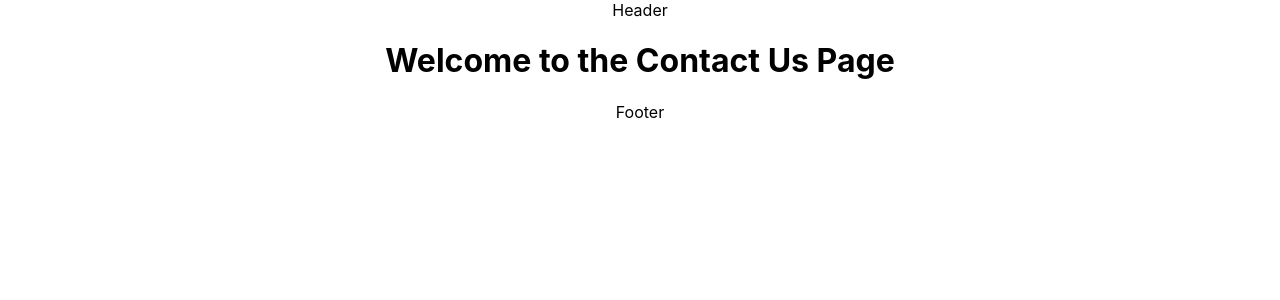
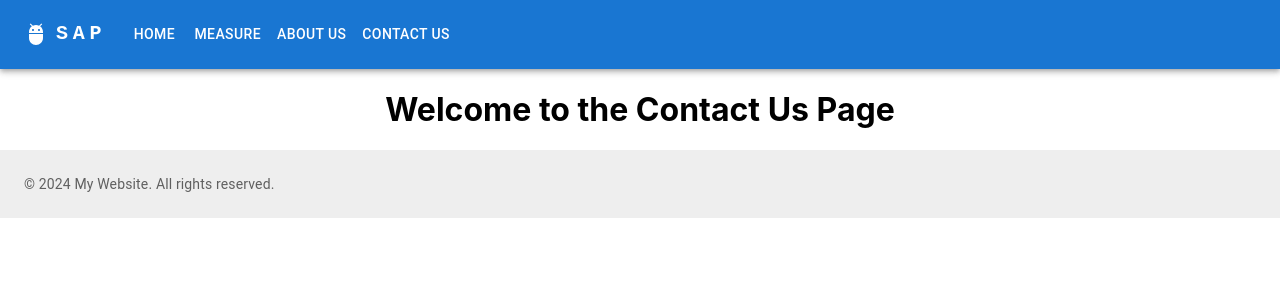
Before and after one commit to govind01a/Student-Adaptability-Level-UI, a React (Create React App) app: page /contact in a window 1280 px wide. Shown: the top 300 px of the page. Built offline with nearby package versions, Linux system fonts and the light colour scheme.

Commit message:
Updated Routing logic and Added Header and footer

```diff
--- a/src/App.jsx
+++ b/src/App.jsx
@@ -2,13 +2,16 @@ import './App.css';
 import AppRoutes from './Routes/AppRoutes';
 import Header from './Components/header/Header';
 import Footer from './Components/footer/Footer';
+import { BrowserRouter } from "react-router-dom";
 
 function App() {
   return (
     <div className="App">
-      <Header />
-      <AppRoutes />
-      <Footer />
+      <BrowserRouter>
+        <Header />
+        <AppRoutes />
+        <Footer />
+      </BrowserRouter>
     </div>
   );
 }
--- a/src/Components/footer/Footer.jsx
+++ b/src/Components/footer/Footer.jsx
@@ -1,11 +1,31 @@
-import React from 'react'
+import React from 'react';
+import { Box, Typography, Container, Grid } from '@mui/material';
 
-function Footer() {
+const Footer = () => {
   return (
-    <>
-      <div>Footer</div>
-    </>
-  )
-}
+    <Box
+      component="footer"
+      sx={{
+        py: 3,
+        px: 0,
+        mt: 'auto',
+        backgroundColor: (theme) =>
+          theme.palette.mode === 'light' ? theme.palette.grey[200] : theme.palette.grey[800],
+        width: '100%', // Add this to ensure full width
+        position: 'relative',
+      }}
+    >
+      <Container maxWidth={false} sx={{ paddingLeft: 0, paddingRight: 0 }}>
+        <Grid container spacing={0} sx={{ paddingLeft: '0px'}}>
+          <Grid item xs={12} sm={6}>
+            <Typography variant="body2" color="text.secondary" align="left">
+              © {new Date().getFullYear()} My Website. All rights reserved.
+            </Typography>
+          </Grid>
+        </Grid>
+      </Container>
+    </Box>
+  );
+};
 
-export default Footer
+export default Footer;
--- a/src/Components/header/Header.jsx
+++ b/src/Components/header/Header.jsx
@@ -1,11 +1,164 @@
-import React from 'react'
+import * as React from 'react';
+import AppBar from '@mui/material/AppBar';
+import Box from '@mui/material/Box';
+import Toolbar from '@mui/material/Toolbar';
+import IconButton from '@mui/material/IconButton';
+import Typography from '@mui/material/Typography';
+import Menu from '@mui/material/Menu';
+import MenuIcon from '@mui/icons-material/Menu';
+import Container from '@mui/material/Container';
+// import Avatar from '@mui/material/Avatar';
+import Button from '@mui/material/Button';
+// import Tooltip from '@mui/material/Tooltip';
+import MenuItem from '@mui/material/MenuItem';
+import AdbIcon from '@mui/icons-material/Adb';
+import { Link } from 'react-router-dom';
 
-function Header() {
+// const pages = ['Home', 'Measure', 'About Us', 'Contact Us'];
+const pages = [
+  { name: 'Home', path: '/' },
+  { name: 'Measure', path: '/sda-form' },
+  { name: 'About Us', path: '/about' },
+  { name: 'Contact Us', path: '/contact' }
+];
+// const settings = ['Profile', 'Logout'];
+
+function ResponsiveAppBar() {
+  const [anchorElNav, setAnchorElNav] = React.useState(null);
+  // const [anchorElUser, setAnchorElUser] = React.useState(null);
+
+  const handleOpenNavMenu = (event) => {
+    setAnchorElNav(event.currentTarget);
+  };
+  // const handleOpenUserMenu = (event) => {
+  //   setAnchorElUser(event.currentTarget);
+  // };
+
+  const handleCloseNavMenu = () => {
+    setAnchorElNav(null);
+  };
+
+  // const handleCloseUserMenu = () => {
+  //   setAnchorElUser(null);
+  // };
+
   return (
-    <>
-      <div>Header</div>
-    </>
-  )
+    <AppBar position="static">
+      <Container maxWidth="xl">
+        <Toolbar disableGutters>
+          <AdbIcon sx={{ display: { xs: 'none', md: 'flex' }, mr: 1 }} />
+          <Typography
+            variant="h6"
+            noWrap
+            sx={{
+              mr: 2,
+              display: { xs: 'none', md: 'flex' },
+              fontFamily: 'monospace',
+              fontWeight: 700,
+              letterSpacing: '.3rem',
+              color: 'inherit',
+              textDecoration: 'none',
+            }}
+          >
+            SAP
+          </Typography>
+
+          <Box sx={{ flexGrow: 1, display: { xs: 'flex', md: 'none' } }}>
+            <IconButton
+              size="large"
+              aria-label="account of current user"
+              aria-controls="menu-appbar"
+              aria-haspopup="true"
+              onClick={handleOpenNavMenu}
+              color="inherit"
+            >
+              <MenuIcon />
+            </IconButton>
+            <Menu
+              id="menu-appbar"
+              anchorEl={anchorElNav}
+              anchorOrigin={{
+                vertical: 'bottom',
+                horizontal: 'left',
+              }}
+              keepMounted
+              transformOrigin={{
+                vertical: 'top',
+                horizontal: 'left',
+              }}
+              open={Boolean(anchorElNav)}
+              onClose={handleCloseNavMenu}
+              sx={{ display: { xs: 'block', md: 'none' } }}
+            >
+              {pages.map((page) => (
+                <MenuItem key={page.name} onClick={handleCloseNavMenu} component={Link} to={page.path}>
+                  <Typography sx={{ textAlign: 'center' }}>{page.name}</Typography>
+                </MenuItem>
+              ))}
+            </Menu>
+          </Box>
+          <AdbIcon sx={{ display: { xs: 'flex', md: 'none' }, mr: 1 }} />
+          <Typography
+            variant="h5"
+            noWrap
+            sx={{
+              mr: 2,
+              display: { xs: 'flex', md: 'none' },
+              flexGrow: 1,
+              fontFamily: 'monospace',
+              fontWeight: 700,
+              letterSpacing: '.3rem',
+              color: 'inherit',
+              textDecoration: 'none',
+            }}
+          >
+            SAP
+          </Typography>
+          <Box sx={{ flexGrow: 1, display: { xs: 'none', md: 'flex' } }}>
+            {pages.map((page) => (
+              <Button
+                key={page.name}
+                onClick={handleCloseNavMenu}
+                component={Link}
+                to={page.path}
+                sx={{ my: 2, color: 'white', display: 'block' }}
+              >
+                {page.name}
+              </Button>
+            ))}
+          </Box>
+          {/* <Box sx={{ flexGrow: 0 }}>
+            <Tooltip title="Open settings">
+              <IconButton onClick={handleOpenUserMenu} sx={{ p: 0 }}>
+                <Avatar alt="Remy Sharp" src="/static/images/avatar/2.jpg" />
+              </IconButton>
+            </Tooltip>
+            <Menu
+              sx={{ mt: '45px' }}
+              id="menu-appbar"
+              anchorEl={anchorElUser}
+              anchorOrigin={{
+                vertical: 'top',
+                horizontal: 'right',
+              }}
+              keepMounted
+              transformOrigin={{
+                vertical: 'top',
+                horizontal: 'right',
+              }}
+              open={Boolean(anchorElUser)}
+              onClose={handleCloseUserMenu}
+            >
+              {settings.map((setting) => (
+                <MenuItem key={setting} onClick={handleCloseUserMenu}>
+                  <Typography sx={{ textAlign: 'center' }}>{setting}</Typography>
+                </MenuItem>
+              ))}
+            </Menu>
+          </Box> */}
+        </Toolbar>
+      </Container>
+    </AppBar>
+  );
 }
-
-export default Header
+export default ResponsiveAppBar;
--- a/src/Routes/AppRoutes.jsx
+++ b/src/Routes/AppRoutes.jsx
@@ -1,32 +1,17 @@
-// src/routes/AppRoutes.js
+import { Suspense } from "react";
+import { Route, Routes } from "react-router-dom";
+import pagesData from "./PagesData";
 
-import React, { Suspense, lazy } from 'react';
-import { BrowserRouter as Router, Route, Routes } from 'react-router-dom';
+const Router = () => {
+  const pageRoutes = pagesData.map(({ path, title, element }) => {
+    return <Route key={title} path={`/${path}`} element={element} />;
+  });
 
-// Lazy-loaded components
-const Home = lazy(() => import('../Pages/home/HomePage'));
-const AboutUs = lazy(() => import('../Pages/aboutUs/AboutUs'));
-const ContactUs = lazy(() => import('../Pages/contactUs/ContactUs'));
-const SDAForm = lazy(() => import('../Pages/sda-form/SdaForm'));
-const NotFound = lazy(() => import('../Pages/notFound/NotFound'));
-
-const AppRoutes = () => {
   return (
-    <Router>
-      {/* Suspense allows fallback loading while components load */}
-      <Suspense fallback={<div>Loading...</div>}>
-        <Routes>
-          {/* Use JSX elements for rendering components */}
-          <Route path="/" element={<Home />} />
-          <Route path="/about" element={<AboutUs />} />
-          <Route path="/contact" element={<ContactUs />} />
-          <Route path="/sda-form" element={<SDAForm />} />
-          {/* If no route matches, show 404 page */}
-          <Route path="*" element={<NotFound />} />
-        </Routes>
-      </Suspense>
-    </Router>
+    <Suspense fallback={<div>Loading...</div>}>
+      <Routes>{pageRoutes}</Routes>
+    </Suspense>
   );
 };
 
-export default AppRoutes;
+export default Router;
--- /dev/null
+++ b/src/Routes/PagesData.js
@@ -0,0 +1,38 @@
+import React, { lazy } from "react";
+
+// Lazy-loaded components
+const Home = lazy(() => import("../Pages/home/HomePage"));
+const AboutUs = lazy(() => import("../Pages/aboutUs/AboutUs"));
+const ContactUs = lazy(() => import("../Pages/contactUs/ContactUs"));
+const SDAForm = lazy(() => import("../Pages/sda-form/SdaForm"));
+const NotFound = lazy(() => import("../Pages/notFound/NotFound"));
+
+const pagesData = [
+  {
+    path: "",
+    element: <Home />,
+    title: "home",
+  },
+  {
+    path: "sda-form",
+    element: <SDAForm />,
+    title: "sdaform",
+  },
+  {
+    path: "about",
+    element: <AboutUs />,
+    title: "about",
+  },
+  {
+    path: "contact",
+    element: <ContactUs />,
+    title: "contactus",
+  },
+  {
+    path: "*", // This will match any path not defined above
+    element: <NotFound />,
+    title: "notfound",
+  },
+];
+
+export default pagesData;
```
